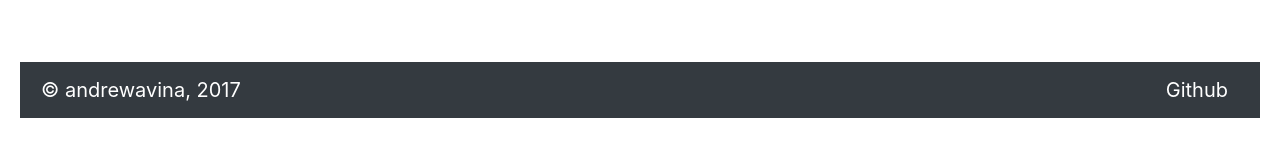
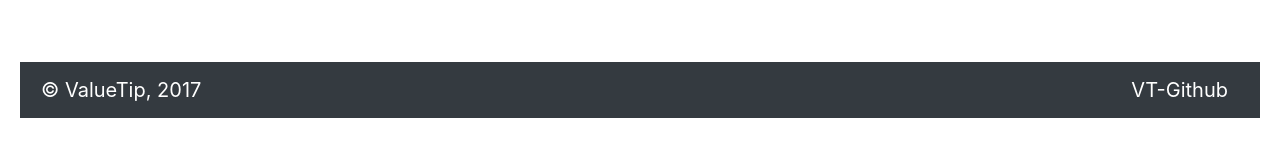
Before and after one commit to andrewavina/ValueTip, a React (Create React App) app in the folder client/: page / in a window 1280 px wide. Shown: the part 407-564 px from the top of the page. Built offline with nearby package versions, Linux system fonts and the light colour scheme.

Commit message:
footer text edit

```diff
--- a/client/src/Footer.jsx
+++ b/client/src/Footer.jsx
@@ -7,9 +7,9 @@ const Footer = (props) => {
             <br/>
             <nav className="navbar navbar-dark bg-dark">
                 <a className="navbar-brand" href="https://github.com/andrewavina" rel="noopener noreferrer" target="_blank">
-                    © andrewavina, 2017
+                    © ValueTip, 2017
                 </a>
-                <a className="navbar-brand" href="https://github.com/andrewavina/stock-app" rel="noopener noreferrer" target="_blank">Github</a>
+                <a className="navbar-brand" href="https://github.com/andrewavina/stock-app" rel="noopener noreferrer" target="_blank">VT-Github</a>
             </nav>
         </div>
     )
```
